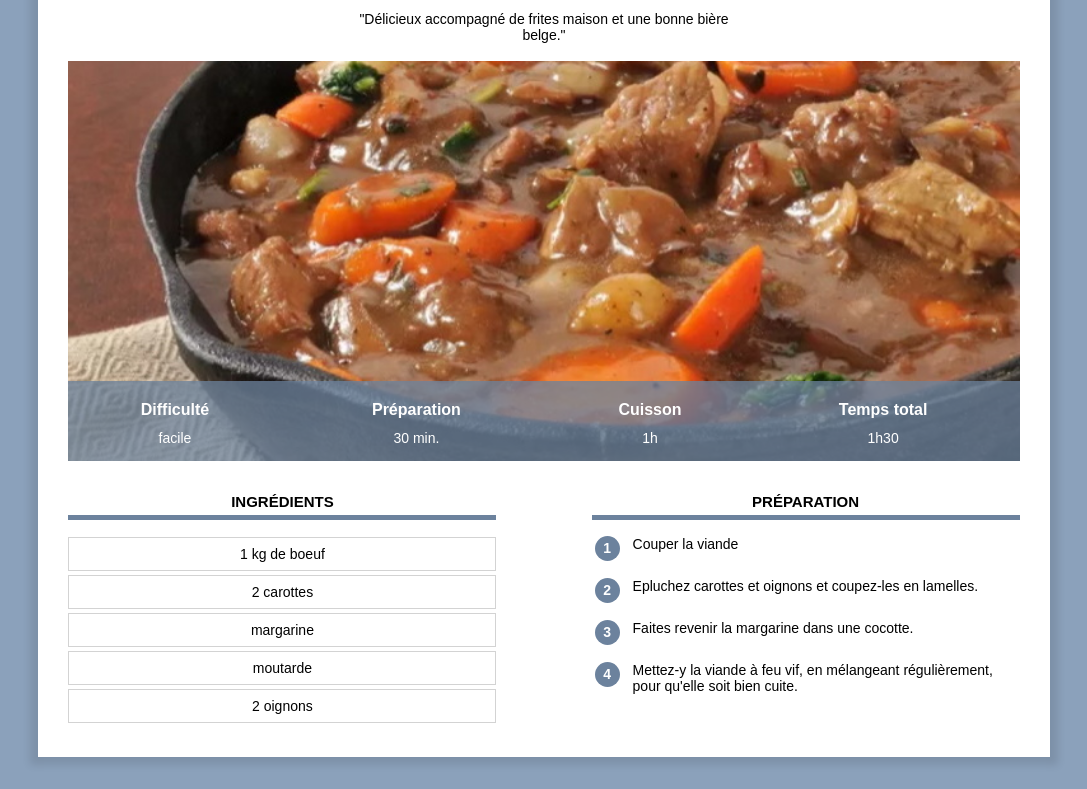
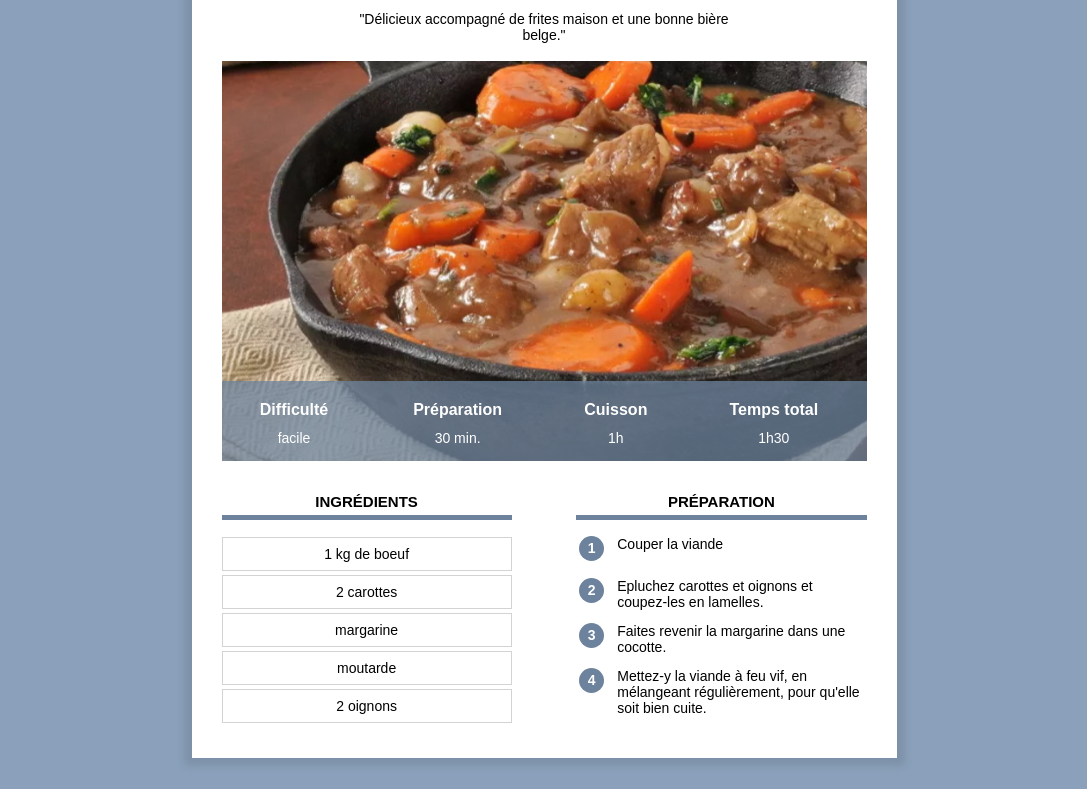
Before and after one commit to Patoche1964/site_recettes, a plain HTML site: page index.html in a window 1280 px wide. Shown: the part 157-946 px from the top of the page, without its empty margins (96-1183 px from the left). Drawn offline with Linux system fonts and the light colour scheme.

Commit message:
Add files via upload

```diff
--- a/index.html
+++ b/index.html
@@ -3,6 +3,7 @@
     <head>
         <title>Recette de carbonnade flamande</title>
         <meta charset="UTF-8">
+        <meta name="viewport" content="width=device-width, initial-scale=1.0">
         <link rel="stylesheet" href="recette.css">
     </head>
 
--- a/recette.css
+++ b/recette.css
@@ -9,9 +9,8 @@ body {
 
 div.contenu {
    background-color: white;
-   margin: 60px 10% 80px 10%;
-   padding: 0px 30px 30px 30px;
-   min-width: 350px;
+   margin: 40px 8% 40px 8%;
+   padding: 0px 8px 20px 8px;
    box-shadow: 0px 0px 8px 8px rgba(0, 0, 0, 0.1);
    overflow: visible;
 }
@@ -71,19 +70,19 @@ table.info {
    position: absolute;
    bottom: 0px;
    width: 100%;
-   height: 80px;
+   height: 50px;
    background-color:#6C829DC0;
    color:white;
 }
 
 table.info td {
   text-align: center;
-  font-size: 14px;
+  font-size: 12px;
   vertical-align: top;
 }
 
 table.info th {
-  font-size: 16px;
+  font-size: 14px;
   vertical-align: bottom;
   padding-bottom: 8px;
 }
@@ -97,7 +96,7 @@ img.info {
 }
 
 div.colonne {
-    width: 45%;
+    width: 100%;
     margin-top: 20px;
 }
 
@@ -111,11 +110,6 @@ div.colonne h2 {
 
 div.colonne1 {
     display: inline-block;
-    margin-right: 10%;
-}
-
-div.colonne2 {
-    float: right;
 }
 
 div.ingredients p {
@@ -154,3 +148,44 @@ table.preparation td.preparation_etape {
 table.preparation tr {
     height: 40px;
 }
+
+/* Styles pour ordinateur */
+@media only screen and (min-width: 768px) {
+    div.contenu {
+        margin: 60px 10% 80px 10%;
+        padding: 0px 30px 30px 30px;
+        min-width: 350px;
+    }
+
+    table.info {
+        height: 80px;
+    }
+
+     table.info td {
+        font-size: 14px;
+    }
+
+     table.info th {
+        font-size: 16px;
+    }
+
+    div.colonne {
+        width: 45%;
+    }
+
+    div.colonne1 {
+        margin-right: 10%;
+    }
+
+    div.colonne2 {
+        float: right;
+    }
+}
+
+@media only screen and (min-width: 900px) {
+    div.contenu {
+        margin-left: auto;
+        margin-right: auto;
+        width: 645px;
+    }
+}
```
Also changed, not shown: recette.html (+1 -0 lines).
